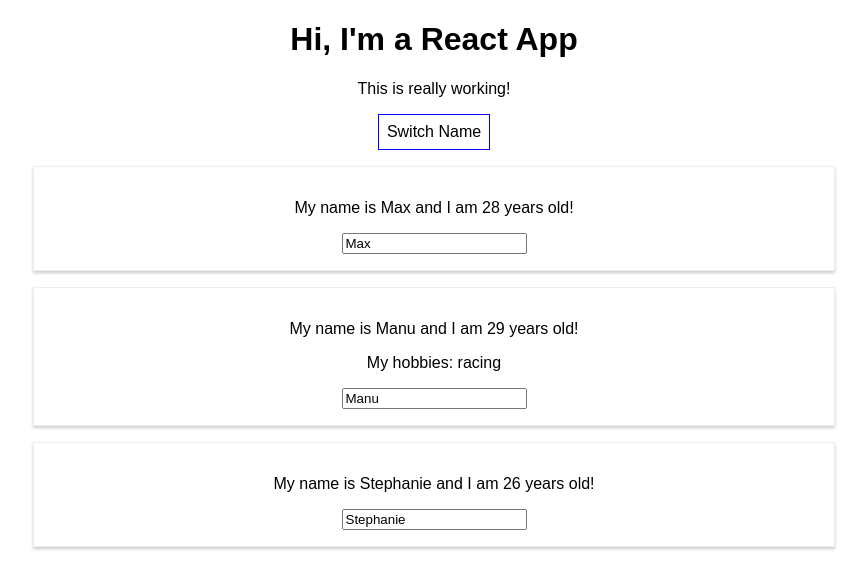
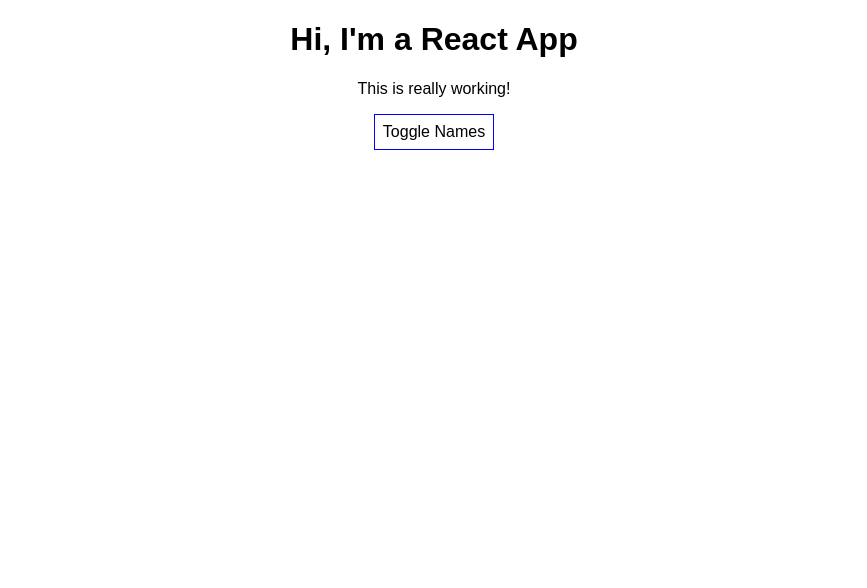
Before and after one commit to nworbiii/react-complete-guide, a React (Create React App) app: page / in a window 1280 px wide. Shown: the top 588 px of the page, without its empty margins (206-1073 px from the left). Built offline with nearby package versions, Linux system fonts and the light colour scheme.

Commit message:
adds names toggle

```diff
--- a/src/App.js
+++ b/src/App.js
@@ -8,7 +8,9 @@
       { name: 'Max', age: 28 },
       { name: 'Manu', age: 29 },
       { name: 'Stephanie', age: 26 }
-    ]
+    ],
+    otherState: 'some other value',
+    showPersons: false
   }
 
   switchNameHandler = (newName) => {
@@ -31,6 +33,11 @@
     })
   }
 
+  togglePersonsHandler = () => {
+    const doesShow = this.state.showPersons
+    this.setState({showPersons : !doesShow})
+  }
+
   render() {
     const style = {
       backgroundColor: 'white',
@@ -46,7 +53,10 @@
         <p>This is really working!</p>
         <button
           style={style}
-          onClick={() => this.switchNameHandler('Maximilian!!')}>Switch Name</button>
+          onClick={this.togglePersonsHandler}>Toggle Names</button>
+        {
+          this.state.showPersons ?
+            <div>
               <Person
                 name={this.state.persons[0].name}
                 age={this.state.persons[0].age} />
@@ -58,6 +68,8 @@
               <Person
                 name={this.state.persons[2].name}
                 age={this.state.persons[2].age} />
+            </div> : null
+        }
       </div>
     )
   }
```
Also changed, not shown: 1 other file (tests, documents, lock files or other folders). Lines whose indentation alone changed are shown as unchanged.
